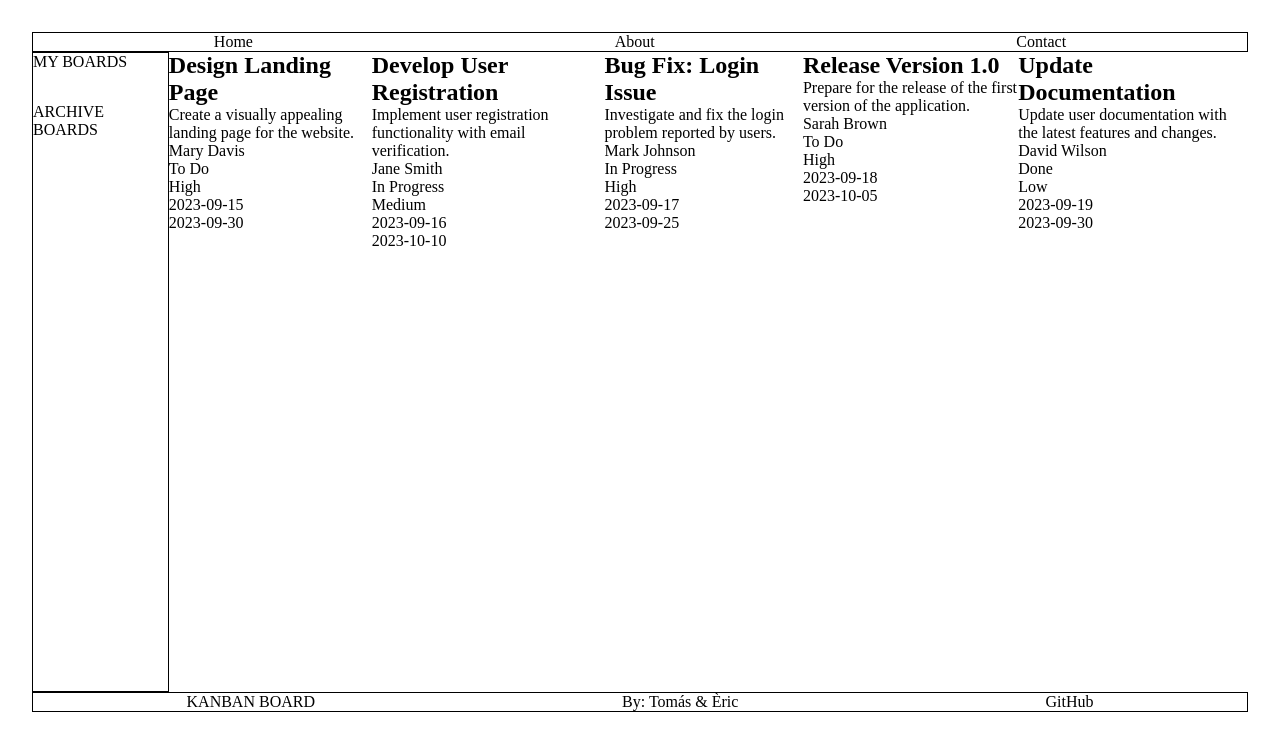
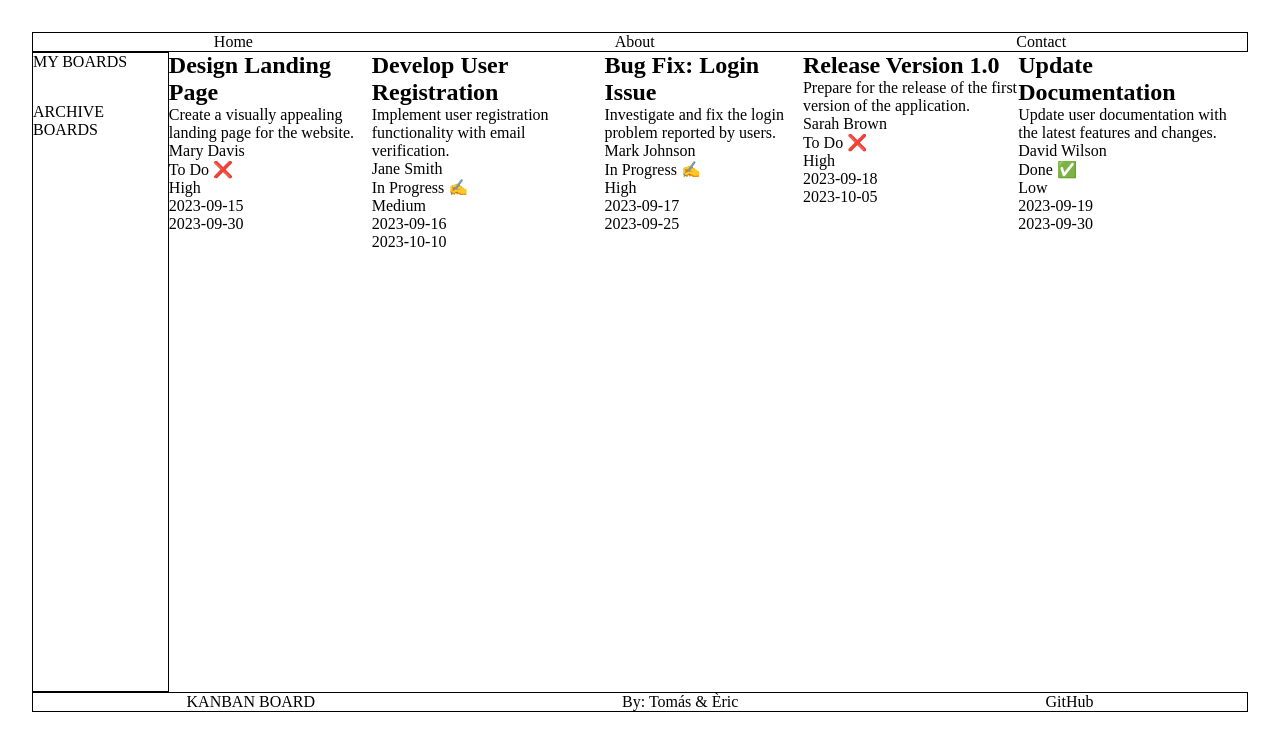
Before and after one commit to Violinistapirata/Kanban-Board, a React (Vite) app in the folder Kanban-Board/: page / in a window 1280 px wide. Shown: the top 750 px of the page. Built offline with nearby package versions, Linux system fonts and the light colour scheme.

Commit message:
add conditional rendering to list items

```diff
--- a/Kanban-Board/src/components/CurrentBoard.jsx
+++ b/Kanban-Board/src/components/CurrentBoard.jsx
@@ -23,7 +23,7 @@ function CurrentBoard({taskList}) {
                         </li>
                         <li>{task.description}</li>
                         <li>{task.assignee}</li>
-                        <li>{task.status}</li>
+                        <li>{task.status} {task.status==="Done"? "✅" : task.status==="In Progress"? "✍️" : "❌" }</li>
                         <li>{task.priority}</li>
                         <li>{task.createdDate}</li>
                         <li>{task.dueDate}</li>
```
